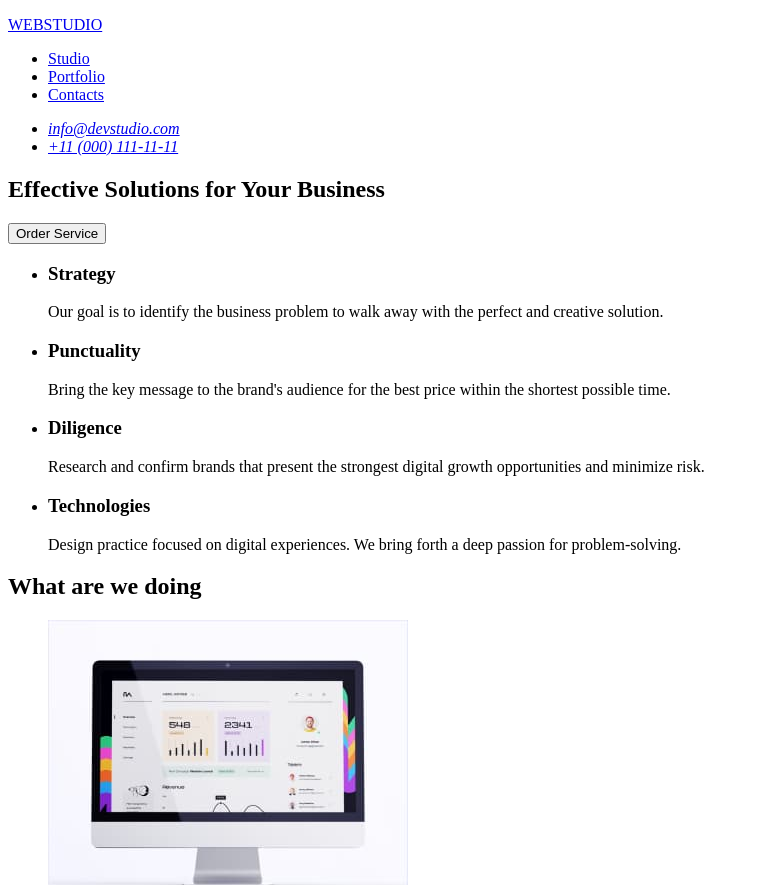
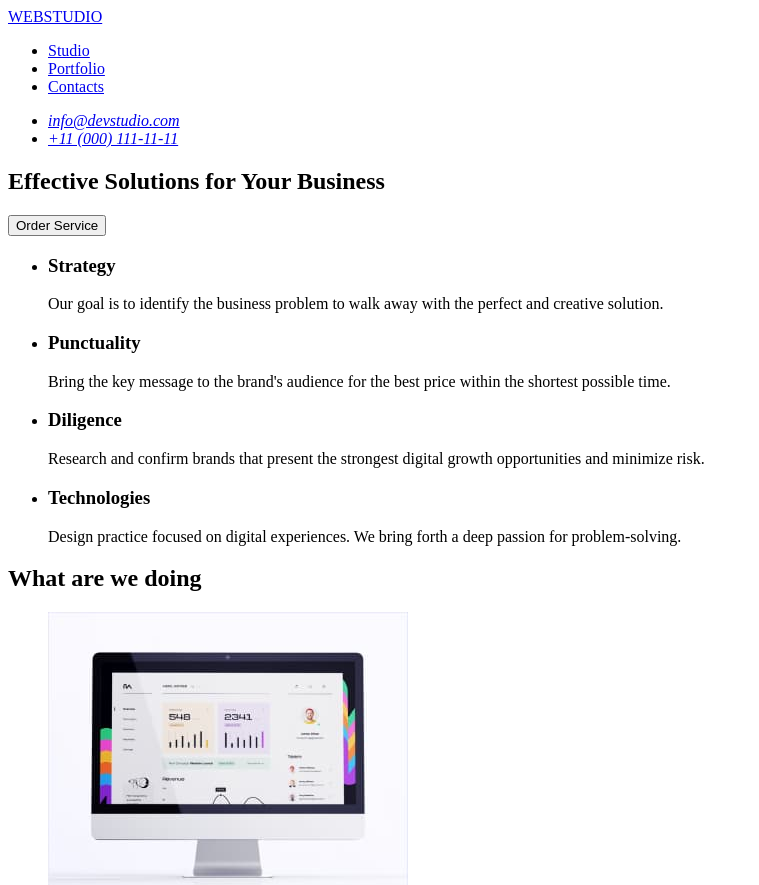
Before and after one commit to daianalunina/goit-markup-hw-01, a plain HTML site: page index.html in a window 1280 px wide. Shown: the top 885 px of the page, without its empty margins (0-759 px from the left). Drawn offline with Linux system fonts and the light colour scheme.

Commit message:
Update index.html

```diff
--- a/index.html
+++ b/index.html
@@ -13,8 +13,7 @@
     <header>
 
         <nav>
-            <a href="./index.html">
-                <p>WEBSTUDIO</p>
+            <a href="./index.html">WEBSTUDIO
             </a>
             <ul>
                 <li> <a href="#">Studio</a></li>
@@ -101,8 +100,7 @@
 </main>
 <!--Footer-->
 <footer>
-<a href="./index.html">
-    <p>WEBSTUDIO</p>
+<a href="./index.html">WEBSTUDIO
 </a>
      <p>Increase the flow of customers and sales for your business with digital marketing & growth solutions.</p>
     </footer>
```
